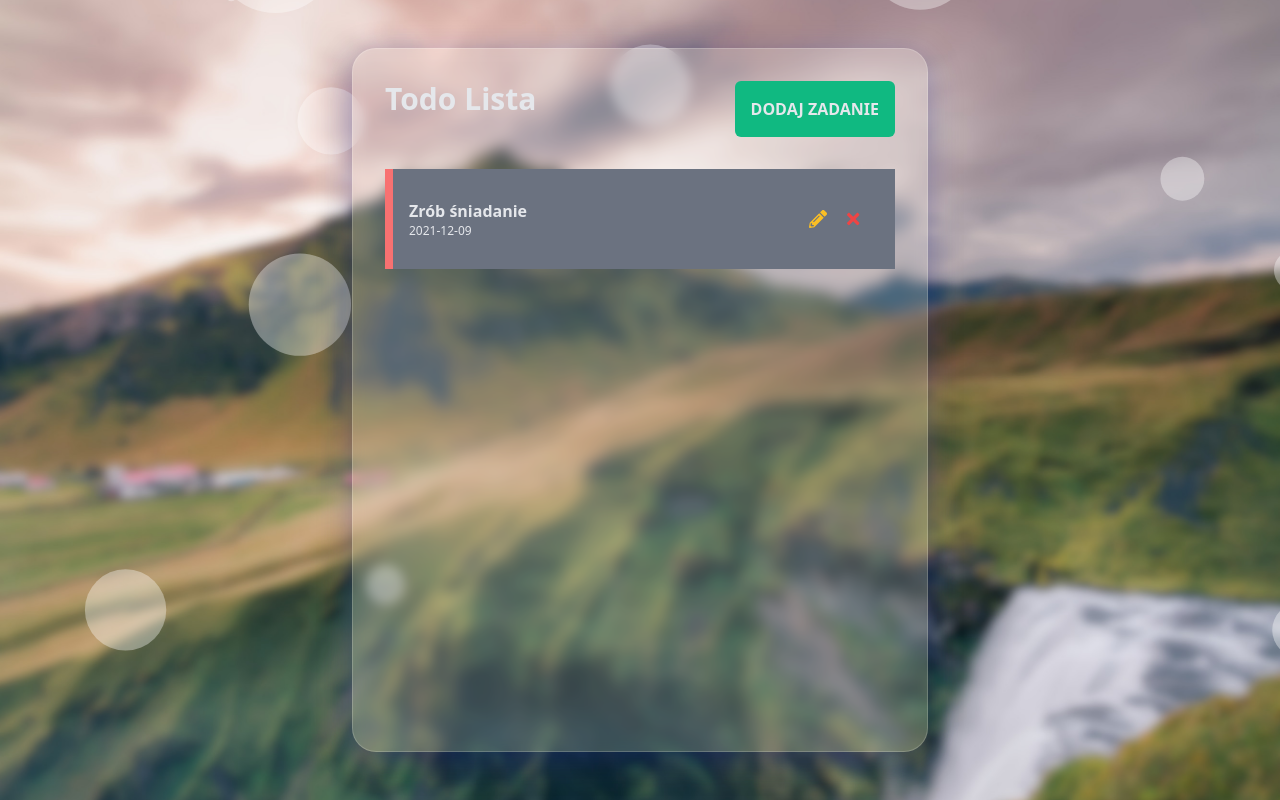
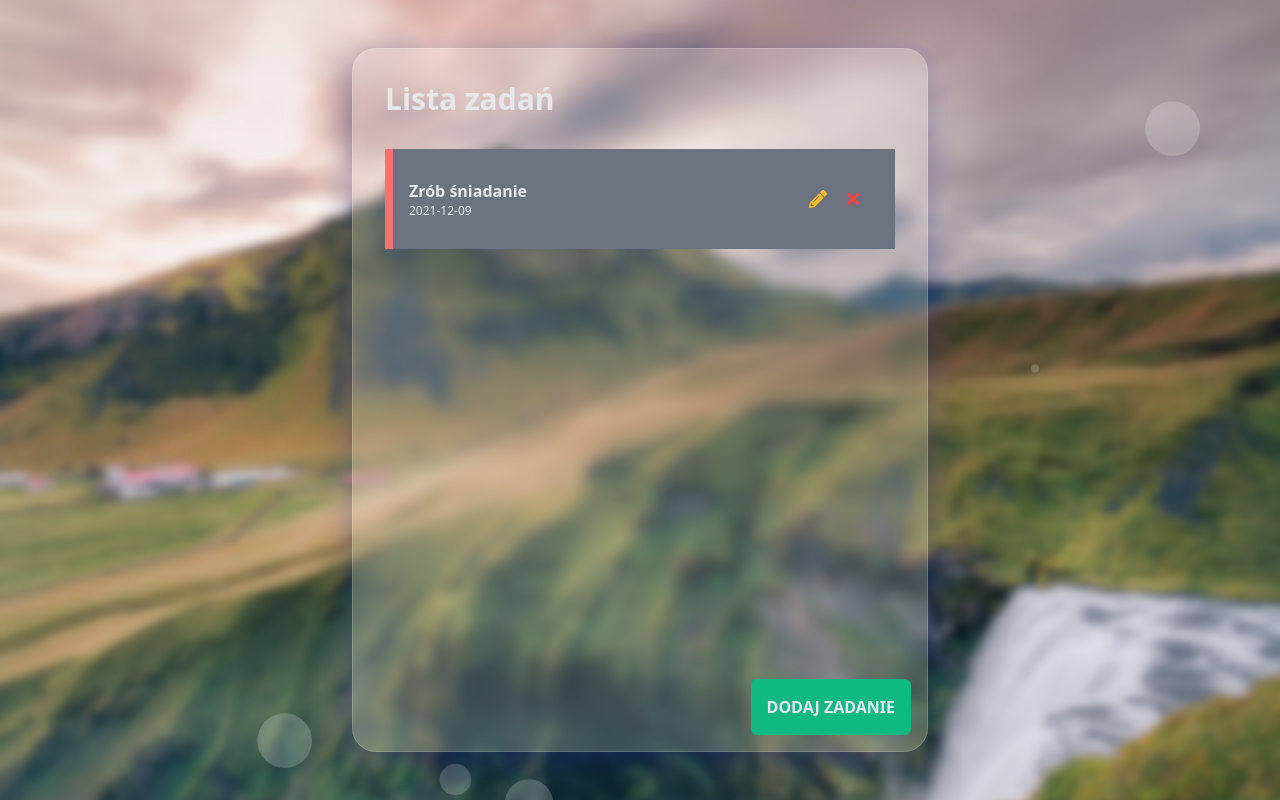
Before and after one commit to CubeStormPrivate/todo-app, a React (Create React App) app: page / in a window 1280 px wide. Built offline with nearby package versions, Linux system fonts and the light colour scheme.

Commit message:
Better flex layout

```diff
--- a/src/assets/particlesConfig.ts
+++ b/src/assets/particlesConfig.ts
@@ -10,7 +10,7 @@ export const particlesConfig: RecursivePartial<IOptions> = {
   interactivity: {
     events: {
       onClick: {
-        enable: true,
+        enable: false,
         mode: "repulse",
       },
       onHover: {
@@ -62,7 +62,7 @@ export const particlesConfig: RecursivePartial<IOptions> = {
         enable: true,
         value_area: 800,
       },
-      value: 10,
+      value: 5,
     },
     opacity: {
       value: 0.2,
--- /dev/null
+++ b/src/components/Footer.tsx
@@ -0,0 +1,10 @@
+import * as React from 'react';
+
+
+export const Footer: React.FC = () => {
+    return (
+        <footer className="w-full flex justify-center items-center">
+            <span> Coś tam w stopce </span>
+        </footer>
+    );
+}
--- /dev/null
+++ b/src/components/Header.tsx
@@ -0,0 +1,15 @@
+import * as React from 'react';
+
+
+interface HeaderProps {
+    title: string,
+    styles?: string
+}
+
+export const Header: React.FC<HeaderProps> = ({ title, styles = '' }) => {
+    return (
+        <header className={`w-full p-8 ${styles}`}>
+            <h1 className="text-3xl text-gray-200 font-bold"> {title} </h1>
+        </header>
+    );
+}
--- /dev/null
+++ b/src/components/Navigation.tsx
@@ -0,0 +1,14 @@
+import * as React from 'react';
+
+
+interface NavigationProps {
+    children: React.ReactNode
+}
+
+export const Navigation: React.FC<NavigationProps> = ({ children }) => {
+    return (
+        <nav className="w-full flex flex-wrap justify-end gap-4 p-4">
+            {children}
+        </nav>
+    );
+}
--- a/src/components/inc/Button.tsx
+++ b/src/components/inc/Button.tsx
@@ -2,16 +2,16 @@ import * as React from 'react';
 
 
 interface ButtonProps {
-    text: String,
-    styles: string | null
+    title: String,
+    styles?: string,
     handler?: (param?: any) => void,
 }
 
-export const Button: React.FC<ButtonProps> = ({ text, styles, handler }) => {
+export const Button: React.FC<ButtonProps> = ({ title, styles = '', handler }) => {
     return (
         <button
             className={`${styles} font-bold uppercase rounded-md p-4`}
             onClick={handler}
-        > {text} </button>
+        > {title} </button>
     );
 }
--- a/src/components/views/Create.tsx
+++ b/src/components/views/Create.tsx
@@ -5,10 +5,12 @@ import { useNavigate } from 'react-router';
 
 import { create } from '../../reducers/task';
 import { store } from '../../store/store';
+import { Header } from '../Header';
 
 import { Button } from '../inc/Button';
 import { Checkbox } from '../inc/Checkbox';
 import { Input } from '../inc/Input';
+import { Navigation } from '../Navigation';
 
 
 export const Create: React.FC = () => {
@@ -29,12 +31,10 @@ export const Create: React.FC = () => {
 
 
     return (
-        <div className="w-full max-w-xl border-2 border-gray-200">
-            <header className="w-full flex justify-between p-8">
-                <h1 className="text-3xl text-gray-200 font-bold">Dodaj zadanie</h1>
-            </header>
+        <div className="w-full h-full flex flex-col justify-start">
+            <Header title="Dodaj zadanie" />
 
-            <main className="w-full flex flex-col gap-5 px-8">
+            <main className="w-full px-8 flex-1">
                 <form
                     className="flex flex-col gap-8"
                     onSubmit={event => handleSubmit(event)}
@@ -61,21 +61,21 @@ export const Create: React.FC = () => {
                         value={String(isImportant)}
                         setValue={setIsImportant}
                     />
+                </form>
+            </main>
 
-                    <div className="w-full flex justify-end gap-8">
+            <Navigation>
                 <Button
-                            text="Dodaj"
-                            styles="bg-green-500 text-gray-100 text-xs"
+                    title="Stwórz"
+                    styles="bg-green-500 text-gray-200"
                 />
 
                 <Button
-                            text="Wstecz"
+                    title="Wstecz"
                     styles="bg-yellow-500 text-black text-xs text-red"
                     handler={() => navigation('/')}
                 />
-                    </div>
-                </form>
-            </main>
+            </Navigation>
         </div>
     );
 }
--- a/src/components/views/Tasks.tsx
+++ b/src/components/views/Tasks.tsx
@@ -4,8 +4,10 @@ import { useSelector } from 'react-redux';
 import { useNavigate } from 'react-router';
 
 import { RootState } from '../../store/store';
+import { Header } from '../Header';
 
 import { Button } from '../inc/Button';
+import { Navigation } from '../Navigation';
 import { SingleTask } from '../SingleTask';
 
 
@@ -27,20 +29,20 @@ export const Tasks: React.FC = () => {
 
 
     return (
-        <div className="w-full">
-            <header className="w-full flex justify-between p-8">
-                <h1 className="text-3xl text-gray-200 font-bold">Todo Lista</h1>
+        <div className="w-full h-full flex flex-col">
+            <Header title="Lista zadań" />
 
+            <main className="w-full px-8 flex-1">
+                {TasksComponent}
+            </main>
+
+            <Navigation>
                 <Button
-                    text="Dodaj Zadanie"
+                    title="Dodaj Zadanie"
                     styles="bg-green-500 text-gray-200"
                     handler={() => navigation('/dodaj')}
                 />
-            </header>
-
-            <main className="w-full flex flex-col gap-5 px-8">
-                {TasksComponent}
-            </main>
+            </Navigation>
         </div>
     );
 }
```
Lines whose indentation alone changed are shown as unchanged.
